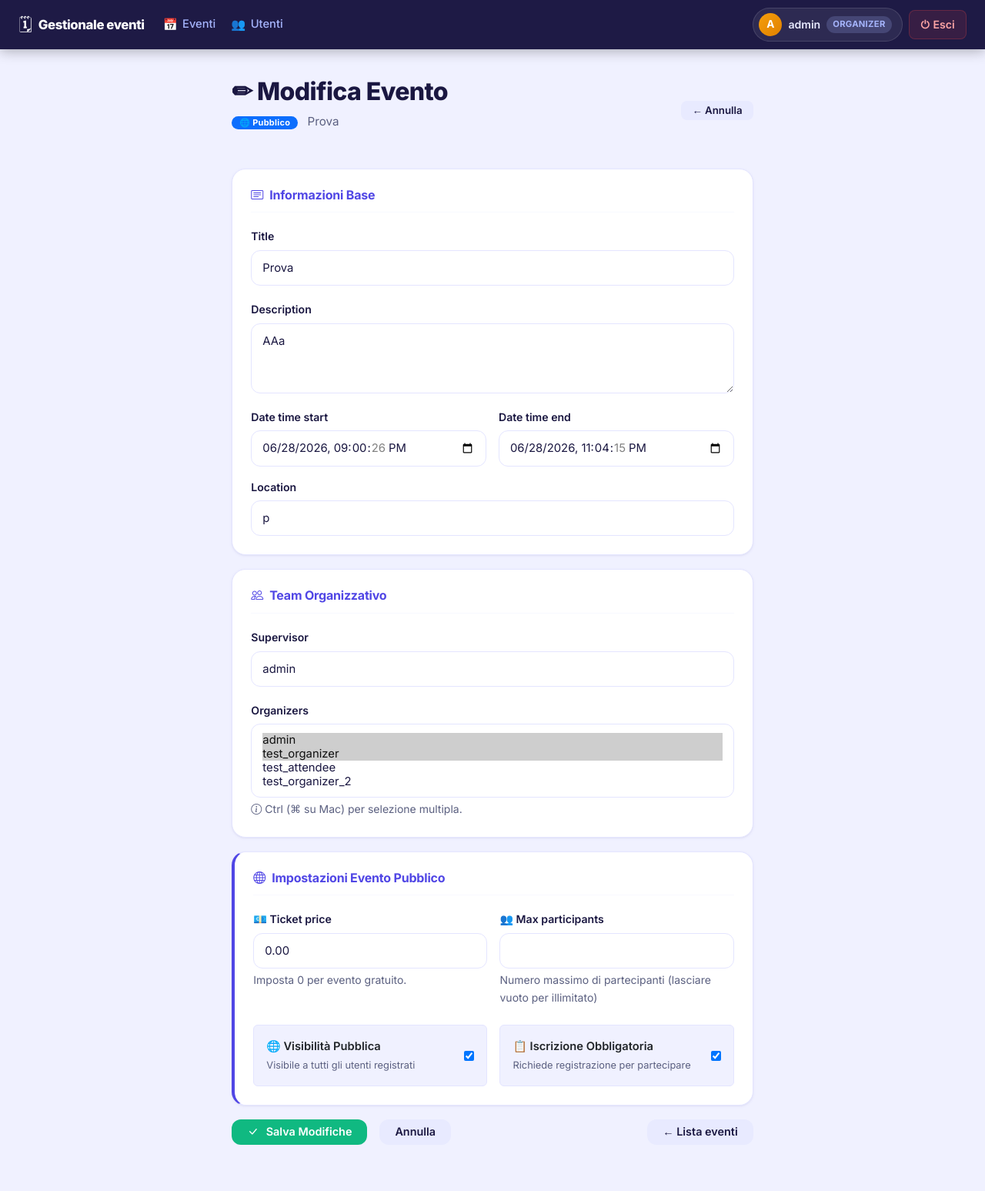
After one commit to OmarSaidW/ppmProject, a Django app: page /5/modifica_evento_pubblico/ in a window 1280 px wide. The commit adds this page. Shown: the whole page at 77% size. Run offline with Django 5.2, Linux system fonts and the light colour scheme; a user stored in the database is signed in; data comes from the database, SQL or seed files in the repository; both versions use the stored data as it was after the commit.

Commit message:
Aggiunta gestione modifica evento per tipo + Aggiunta gestione stato evento

```diff
--- /dev/null
+++ b/events/templates/events/modifica_evento_pubblico.html
@@ -0,0 +1,172 @@
+{% extends 'events/base.html' %}
+{% load static %}
+
+{% block title %}Modifica – {{ form.instance.title }}{% endblock %}
+
+{% block content %}
+<div class="container">
+    <div class="row justify-content-center">
+        <div class="col-12 col-md-10 col-lg-8">
+
+            <div class="page-header">
+                <div>
+                    <h1 class="page-title">✏ Modifica Evento</h1>
+                    <p class="page-subtitle">
+                        <span class="badge bg-primary me-2" style="font-size:.72em; vertical-align:middle;">🌐 Pubblico</span>
+                        {{ form.instance.title }}
+                    </p>
+                </div>
+                <a href="{% url 'dettaglio_evento' form.instance.pk %}" class="btn btn-secondary btn-sm">← Annulla</a>
+            </div>
+
+            <form method="post" novalidate>
+                {% csrf_token %}
+
+                {% if form.non_field_errors %}
+                <div class="info-box info-box-error mb-3">
+                    {% for error in form.non_field_errors %}{{ error }}{% endfor %}
+                </div>
+                {% endif %}
+
+                <!-- ── Informazioni Base ── -->
+                <div class="card">
+                    <h2 class="section-title mt-0" style="color:var(--color-primary);">
+                        <i class="bi bi-card-text me-2"></i>Informazioni Base
+                    </h2>
+                    <hr style="margin-top:0; margin-bottom:20px;">
+
+                    <div class="form-group">
+                        <label for="{{ form.title.id_for_label }}" class="form-label">{{ form.title.label }}</label>
+                        {{ form.title }}
+                        {% for e in form.title.errors %}<span style="color:var(--color-danger);font-size:.85rem;display:block;margin-top:4px;">{{ e }}</span>{% endfor %}
+                    </div>
+
+                    <div class="form-group">
+                        <label for="{{ form.description.id_for_label }}" class="form-label">{{ form.description.label }}</label>
+                        {{ form.description }}
+                        {% for e in form.description.errors %}<span style="color:var(--color-danger);font-size:.85rem;display:block;margin-top:4px;">{{ e }}</span>{% endfor %}
+                    </div>
+
+                    <div class="row g-3">
+                        <div class="col-12 col-md-6">
+                            <div class="form-group mb-0">
+                                <label for="{{ form.date_time_start.id_for_label }}" class="form-label">{{ form.date_time_start.label }}</label>
+                                {{ form.date_time_start }}
+                                {% for e in form.date_time_start.errors %}<span style="color:var(--color-danger);font-size:.85rem;display:block;margin-top:4px;">{{ e }}</span>{% endfor %}
+                            </div>
+                        </div>
+                        <div class="col-12 col-md-6">
+                            <div class="form-group mb-0">
+                                <label for="{{ form.date_time_end.id_for_label }}" class="form-label">{{ form.date_time_end.label }}</label>
+                                {{ form.date_time_end }}
+                                {% for e in form.date_time_end.errors %}<span style="color:var(--color-danger);font-size:.85rem;display:block;margin-top:4px;">{{ e }}</span>{% endfor %}
+                            </div>
+                        </div>
+                    </div>
+
+                    <div class="form-group mt-3 mb-0">
+                        <label for="{{ form.location.id_for_label }}" class="form-label">{{ form.location.label }}</label>
+                        {{ form.location }}
+                        {% for e in form.location.errors %}<span style="color:var(--color-danger);font-size:.85rem;display:block;margin-top:4px;">{{ e }}</span>{% endfor %}
+                    </div>
+                </div>
+
+                <!-- ── Team Organizzativo ── -->
+                <div class="card">
+                    <h2 class="section-title mt-0" style="color:var(--color-primary);">
+                        <i class="bi bi-people me-2"></i>Team Organizzativo
+                    </h2>
+                    <hr style="margin-top:0; margin-bottom:20px;">
+
+                    <div class="form-group">
+                        <label for="{{ form.supervisor.id_for_label }}" class="form-label">{{ form.supervisor.label }}</label>
+                        {{ form.supervisor }}
+                        {% for e in form.supervisor.errors %}<span style="color:var(--color-danger);font-size:.85rem;display:block;margin-top:4px;">{{ e }}</span>{% endfor %}
+                    </div>
+
+                    <div class="form-group mb-0">
+                        <label for="{{ form.organizers.id_for_label }}" class="form-label">{{ form.organizers.label }}</label>
+                        {{ form.organizers }}
+                        <small style="color:var(--text-secondary);display:block;margin-top:4px;">
+                            <i class="bi bi-info-circle me-1"></i>Ctrl (⌘ su Mac) per selezione multipla.
+                        </small>
+                        {% for e in form.organizers.errors %}<span style="color:var(--color-danger);font-size:.85rem;display:block;margin-top:4px;">{{ e }}</span>{% endfor %}
+                    </div>
+                </div>
+
+                <!-- ── Impostazioni Pubblico ── -->
+                <div class="card" style="border-left:4px solid var(--color-primary);">
+                    <h2 class="section-title mt-0" style="color:var(--color-primary);">
+                        <i class="bi bi-globe me-2"></i>Impostazioni Evento Pubblico
+                    </h2>
+                    <hr style="margin-top:0; margin-bottom:20px;">
+
+                    <div class="row g-3 mb-4">
+                        <div class="col-12 col-md-6">
+                            <div class="form-group mb-0">
+                                <label for="{{ form.ticket_price.id_for_label }}" class="form-label">
+                                    💶 {{ form.ticket_price.label }}
+                                </label>
+                                {{ form.ticket_price }}
+                                <small style="color:var(--text-secondary);display:block;margin-top:4px;">Imposta 0 per evento gratuito.</small>
+                                {% for e in form.ticket_price.errors %}<span style="color:var(--color-danger);font-size:.85rem;display:block;margin-top:4px;">{{ e }}</span>{% endfor %}
+                            </div>
+                        </div>
+                        <div class="col-12 col-md-6">
+                            <div class="form-group mb-0">
+                                <label for="{{ form.max_participants.id_for_label }}" class="form-label">
+                                    👥 {{ form.max_participants.label }}
+                                </label>
+                                {{ form.max_participants }}
+                                {% if form.max_participants.help_text %}
+                                <small style="color:var(--text-secondary);display:block;margin-top:4px;">{{ form.max_participants.help_text }}</small>
+                                {% endif %}
+                                {% for e in form.max_participants.errors %}<span style="color:var(--color-danger);font-size:.85rem;display:block;margin-top:4px;">{{ e }}</span>{% endfor %}
+                            </div>
+                        </div>
+                    </div>
+
+                    <div class="row g-3">
+                        <div class="col-12 col-md-6">
+                            <div class="p-3 rounded d-flex align-items-center justify-content-between gap-3"
+                                style="background:var(--bg-body);border:1px solid var(--border-color);">
+                                <div>
+                                    <div class="fw-semibold" style="font-size:.92rem;">🌐 Visibilità Pubblica</div>
+                                    <div style="font-size:.8rem;color:var(--text-secondary);margin-top:2px;">
+                                        Visibile a tutti gli utenti registrati
+                                    </div>
+                                </div>
+                                {{ form.public_visibility }}
+                            </div>
+                            {% for e in form.public_visibility.errors %}<span style="color:var(--color-danger);font-size:.85rem;display:block;margin-top:4px;">{{ e }}</span>{% endfor %}
+                        </div>
+                        <div class="col-12 col-md-6">
+                            <div class="p-3 rounded d-flex align-items-center justify-content-between gap-3"
+                                style="background:var(--bg-body);border:1px solid var(--border-color);">
+                                <div>
+                                    <div class="fw-semibold" style="font-size:.92rem;">📋 Iscrizione Obbligatoria</div>
+                                    <div style="font-size:.8rem;color:var(--text-secondary);margin-top:2px;">
+                                        Richiede registrazione per partecipare
+                                    </div>
+                                </div>
+                                {{ form.registration_required }}
+                            </div>
+                            {% for e in form.registration_required.errors %}<span style="color:var(--color-danger);font-size:.85rem;display:block;margin-top:4px;">{{ e }}</span>{% endfor %}
+                        </div>
+                    </div>
+                </div>
+
+                <!-- ── Azioni ── -->
+                <div class="d-flex gap-3 mt-2 mb-4 flex-wrap">
+                    <button type="submit" class="btn btn-success">
+                        <i class="bi bi-check-lg me-1"></i>Salva Modifiche
+                    </button>
+                    <a href="{% url 'dettaglio_evento' form.instance.pk %}" class="btn btn-secondary">Annulla</a>
+                    <a href="{% url 'lista_eventi' %}" class="btn btn-secondary ms-auto">← Lista eventi</a>
+                </div>
+
+            </form>
+        </div>
+    </div>
+</div>
+{% endblock %}
--- a/events/urls.py
+++ b/events/urls.py
@@ -3,8 +3,10 @@ from .views import (
     EventListView, EventDetailView, DeleteEventView,
     JoinEventView, LeaveEventView, InviteUserView, DeleteInvitationView,
     RifiutaInvitoView, RemoveParticipantView, RemoveOrganizerView,
-    EventCalendarJsonView, EventUpdateView,
+    EventCalendarJsonView,
     EventTypeSelectorView, PublicEventCreateView, PrivateEventCreateView,
+    PublicEventUpdateView, PrivateEventUpdateView,
+    PaymentView,
 )
 
 
@@ -24,12 +26,16 @@ urlpatterns = [
     path('<int:pk>/elimina/', DeleteEventView.as_view(), name='elimina_evento'),
     path('<int:pk>/unisciti/', JoinEventView.as_view(), name='unisciti_evento'),
     path('<int:pk>/lascia/', LeaveEventView.as_view(), name='lascia_evento'),
-    path('<int:pk>/modifica/', EventUpdateView.as_view(), name='modifica_evento'),
+    path('<int:pk>/modifica_evento_pubblico/', PublicEventUpdateView.as_view() , name='modifica_evento_pubblico'),
+    path('<int:pk>/modifica_evento_privato/', PrivateEventUpdateView.as_view() , name='modifica_evento_privato'),
 
     # Inviti
     path('<int:pk>/invita/', InviteUserView.as_view(), name='invita_utente'),
     path('<int:pk>/invito/<int:invito_pk>/elimina/', DeleteInvitationView.as_view(), name='elimina_invito'),
     path('<int:pk>/invito/rifiuta/', RifiutaInvitoView.as_view(), name='rifiuta_invito'),
+
+    # Pagamento biglietto
+    path('<int:pk>/pagamento/', PaymentView.as_view(), name='pagamento_evento'),
 
     # Partecipanti e organizzatori
     path('<int:pk>/partecipante/<int:reg_pk>/rimuovi/', RemoveParticipantView.as_view(), name='rimuovi_partecipante'),
--- a/events/views.py
+++ b/events/views.py
@@ -2,10 +2,11 @@ from django.views.generic import ListView, DetailView, CreateView, UpdateView, T
 from django.views import View
 from django.contrib.auth.mixins import LoginRequiredMixin, UserPassesTestMixin
 from django.contrib.auth import get_user_model
-from django.urls import reverse_lazy
-from django.shortcuts import get_object_or_404, redirect
+from django.urls import reverse, reverse_lazy
+from django.shortcuts import get_object_or_404, redirect, render
 from django.contrib import messages
 from django.http import JsonResponse
+from django.db import transaction
 from django.db.models import Q, Exists, OuterRef
 from .models import Event, PublicEvent, EventoPrivato, Registration, Invitation
 from .forms import PublicEventForm, EventoPrivatoForm
@@ -25,7 +26,9 @@ class EventListView(LoginRequiredMixin, ListView):
             qs = Event.objects.all()
         else:
             qs = Event.objects.filter(
-                Q(registration__user=user) | Q(invitations__invitee=user)
+                Q(registration__user=user) |
+                Q(invitations__invitee=user) |
+                Q(publicevent__public_visibility=True)
             ).distinct()
         return qs.order_by('-date_time_start')[:50]
 
@@ -41,6 +44,11 @@ class EventDetailView(LoginRequiredMixin, UserPassesTestMixin, DetailView):
         if user.ruolo == 'ORGANIZER' or user.is_superuser:
             return True
         event = self.get_object()
+        try:
+            if event.publicevent.public_visibility:
+                return True
+        except PublicEvent.DoesNotExist:
+            pass
         has_registration = Registration.objects.filter(user=user, event=event).exists()
         has_invitation = Invitation.objects.filter(invitee=user, event=event).exists()
         return has_registration or has_invitation
@@ -95,6 +103,17 @@ class EventDetailView(LoginRequiredMixin, UserPassesTestMixin, DetailView):
             event=event, stato='USCITO'
         ).select_related('user')
 
+        try:
+            context['public_event'] = event.publicevent
+            context['modifica_url'] = reverse('modifica_evento_pubblico', kwargs={'pk': event.pk})
+        except PublicEvent.DoesNotExist:
+            context['public_event'] = None
+            try:
+                event.eventoprivato
+                context['modifica_url'] = reverse('modifica_evento_privato', kwargs={'pk': event.pk})
+            except EventoPrivato.DoesNotExist:
+                context['modifica_url'] = None
+
         if user.ruolo == 'ORGANIZER' or user.is_superuser:
             context['user_is_joined'] = (
                 user == event.supervisor or event.organizers.filter(id=user.id).exists()
@@ -122,19 +141,39 @@ class JoinEventView(LoginRequiredMixin, View):
             else:
                 messages.info(request, "Fai già parte del team degli organizzatori di questo evento.")
         elif user.ruolo == 'ATTENDEE':
+            try:
+                public_event = event.publicevent
+            except PublicEvent.DoesNotExist:
+                public_event = None
+
             has_invitation = Invitation.objects.filter(invitee=user, event=event, rifiutato=False).exists()
-            if has_invitation:
-                reg, created = Registration.objects.get_or_create(user=user, event=event, defaults={'stato': 'ATTIVO'})
-                if not created and reg.stato == 'USCITO':
-                    reg.stato = 'ATTIVO'
-                    reg.save()
-                    messages.success(request, "Ti sei re-iscritto a questo evento!")
-                elif created:
-                    messages.success(request, "Ti sei iscritto con successo a questo evento!")
-                else:
-                    messages.info(request, "Sei già iscritto a questo evento.")
+            is_public_open = public_event is not None and public_event.public_visibility
+
+            if not has_invitation and not is_public_open:
+                messages.error(request, "Non hai un invito attivo per questo evento.")
+                return redirect('dettaglio_evento', pk=pk)
+
+            if public_event and public_event.max_participants:
+                current_count = Registration.objects.filter(event=event, stato='ATTIVO').count()
+                if current_count >= public_event.max_participants:
+                    messages.error(request, "L'evento ha raggiunto il numero massimo di partecipanti.")
+                    return redirect('dettaglio_evento', pk=pk)
+
+            if public_event and public_event.ticket_price > 0:
+                return redirect('pagamento_evento', pk=pk)
+
+            reg, created = Registration.objects.get_or_create(
+                user=user, event=event,
+                defaults={'stato': 'ATTIVO', 'payment_status': 'PAID'}
+            )
+            if not created and reg.stato == 'USCITO':
+                reg.stato = 'ATTIVO'
+                reg.save()
+                messages.success(request, "Ti sei re-iscritto a questo evento!")
+            elif created:
+                messages.success(request, "Ti sei iscritto con successo a questo evento!")
             else:
-                messages.error(request, "Non hai un invito attivo per questo evento.")
+                messages.info(request, "Sei già iscritto a questo evento.")
 
         return redirect('dettaglio_evento', pk=pk)
 
@@ -287,40 +326,107 @@ class PrivateEventCreateView(LoginRequiredMixin, UserPassesTestMixin, CreateView
 
 
 # --- MODIFICARE UN EVENTO ---
-class EventUpdateView(LoginRequiredMixin, UserPassesTestMixin, UpdateView):
-    model = Event
-    template_name = 'events/modifica_evento.html'
+class PrivateEventUpdateView(LoginRequiredMixin, UserPassesTestMixin, UpdateView):
+    model = EventoPrivato
+    form_class = EventoPrivatoForm
+    template_name = 'events/modifica_evento_privato.html'
+    success_url = reverse_lazy('lista_eventi')
+
+    def test_func(self):
+        return self.request.user.ruolo == 'ORGANIZER' or self.request.user.is_superuser
 
     def get_object(self, queryset=None):
-        if '_event_subclass' not in self.__dict__:
-            obj = super().get_object(queryset)
-            try:
-                self.__dict__['_event_subclass'] = obj.publicevent
-            except PublicEvent.DoesNotExist:
-                try:
-                    self.__dict__['_event_subclass'] = obj.eventoprivato
-                except EventoPrivato.DoesNotExist:
-                    self.__dict__['_event_subclass'] = obj
-        return self.__dict__['_event_subclass']
+        event = get_object_or_404(Event, pk=self.kwargs['pk'])
+        try:
+            return event.eventoprivato
+        except EventoPrivato.DoesNotExist:
+            from django.http import Http404
+            raise Http404("Evento privato non trovato.")
 
-    def get_form_class(self):
-        obj = self.get_object()
-        if isinstance(obj, PublicEvent):
-            return PublicEventForm
-        if isinstance(obj, EventoPrivato):
-            return EventoPrivatoForm
-        return PublicEventForm
+    def get_context_data(self, **kwargs):
+        context = super().get_context_data(**kwargs)
+        context['tipo_evento'] = 'Privato'
+        return context
 
-    def get_success_url(self):
-        messages.success(self.request, "Evento modificato con successo!")
-        return reverse_lazy('dettaglio_evento', kwargs={'pk': self.object.pk})
+
+class PublicEventUpdateView(LoginRequiredMixin, UserPassesTestMixin, UpdateView):
+    model = PublicEvent
+    form_class = PublicEventForm
+    template_name = 'events/modifica_evento_pubblico.html'
+    success_url = reverse_lazy('lista_eventi')
 
     def test_func(self):
-        event = self.get_object()
-        user = self.request.user
-        is_organizer = event.organizers.filter(id=user.id).exists()
-        is_supervisor = event.supervisor == user
-        return is_supervisor or is_organizer or user.is_superuser
+        return self.request.user.ruolo == 'ORGANIZER' or self.request.user.is_superuser
+
+    def get_object(self, queryset=None):
+        event = get_object_or_404(Event, pk=self.kwargs['pk'])
+        try:
+            return event.publicevent
+        except PublicEvent.DoesNotExist:
+            # Event created before MTI refactor: auto-create missing child row
+            pub = PublicEvent(
+                event_ptr_id=event.pk,
+                ticket_price=0,
+                public_visibility=True,
+                registration_required=True,
+                max_participants=None,
+            )
+            pub.save_base(raw=True)
+            event.tipo = 'PUBLIC'
+            event.save(update_fields=['tipo'])
+            return PublicEvent.objects.get(pk=event.pk)
+
+    def get_context_data(self, **kwargs):
+        context = super().get_context_data(**kwargs)
+        context['tipo_evento'] = 'Pubblico'
+        return context
+
+
+# --- PAGAMENTO BIGLIETTO ---
+class PaymentView(LoginRequiredMixin, View):
+    def get(self, request, pk):
+        event = get_object_or_404(PublicEvent, pk=pk)
+        if request.user.ruolo != 'ATTENDEE':
+            messages.error(request, "Solo gli attendee possono acquistare biglietti.")
+            return redirect('dettaglio_evento', pk=pk)
+        if Registration.objects.filter(user=request.user, event=event, stato='ATTIVO').exists():
+            messages.info(request, "Sei già iscritto a questo evento.")
+            return redirect('dettaglio_evento', pk=pk)
+        return render(request, 'events/pagamento.html', {'evento': event})
+
+    def post(self, request, pk):
+        event = get_object_or_404(PublicEvent, pk=pk)
+        user = request.user
+        if user.ruolo != 'ATTENDEE':
+            messages.error(request, "Solo gli attendee possono acquistare biglietti.")
+            return redirect('dettaglio_evento', pk=pk)
+
+        with transaction.atomic():
+            if event.max_participants:
+                current_count = Registration.objects.select_for_update().filter(
+                    event=event, stato='ATTIVO'
+                ).count()
+                if current_count >= event.max_participants:
+                    messages.error(request, "L'evento ha raggiunto il numero massimo di partecipanti.")
+                    return redirect('dettaglio_evento', pk=pk)
+
+            reg, created = Registration.objects.get_or_create(
+                user=user,
+                event=event,
+                defaults={'stato': 'ATTIVO', 'payment_status': 'PAID'}
+            )
+            if not created:
+                if reg.stato == 'USCITO':
+                    reg.stato = 'ATTIVO'
+                    reg.payment_status = 'PAID'
+                    reg.save()
+                    messages.success(request, f"Pagamento di €{event.ticket_price:.2f} completato! Ti sei re-iscritto all'evento.")
+                else:
+                    messages.info(request, "Sei già iscritto a questo evento.")
+            else:
+                messages.success(request, f"Pagamento di €{event.ticket_price:.2f} completato! Sei iscritto all'evento.")
+
+        return redirect('dettaglio_evento', pk=pk)
 
 
 # --- CALENDARIO EVENTI (JSON per FullCalendar) ---
@@ -337,7 +443,9 @@ class EventCalendarJsonView(LoginRequiredMixin, View):
             eventi = Event.objects.filter(date_time_start__range=(six_months_ago, six_months_later))
         else:
             eventi = Event.objects.filter(
-                Q(registration__user=user) | Q(invitations__invitee=user)
+                Q(registration__user=user) |
+                Q(invitations__invitee=user) |
+                Q(publicevent__public_visibility=True)
             ).filter(date_time_start__range=(six_months_ago, six_months_later)).distinct()
 
         data = []
```
Also changed, not shown: events/models.py (+11 -2 lines), events/templates/events/dettaglio_evento.html (+49 -4 lines), events/templates/events/lista_eventi.html (+10 -1 lines), events/templates/events/modifica_evento.html (deleted, +0 -45 lines), events/templates/events/modifica_evento_privato.html (added, +174 -0 lines), events/templates/events/pagamento.html (added, +72 -0 lines), db.sqlite3, events/forms.py (line endings or trailing spaces).
